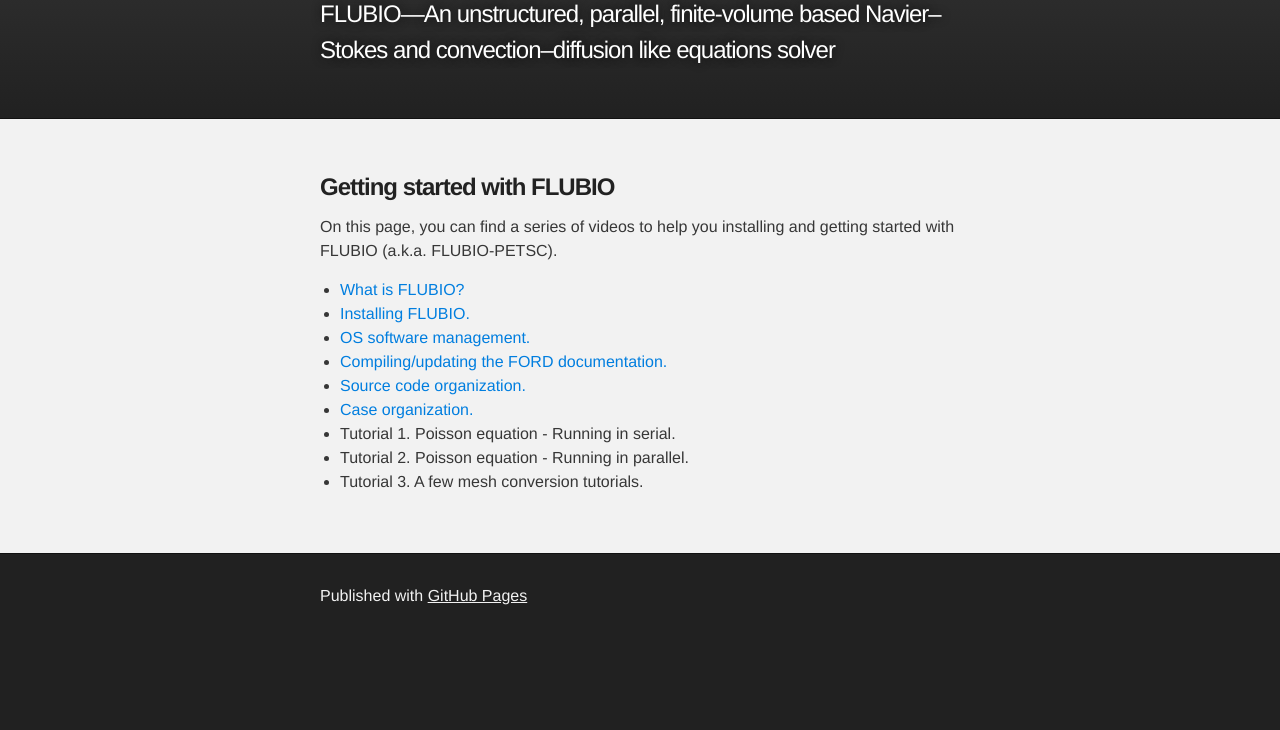
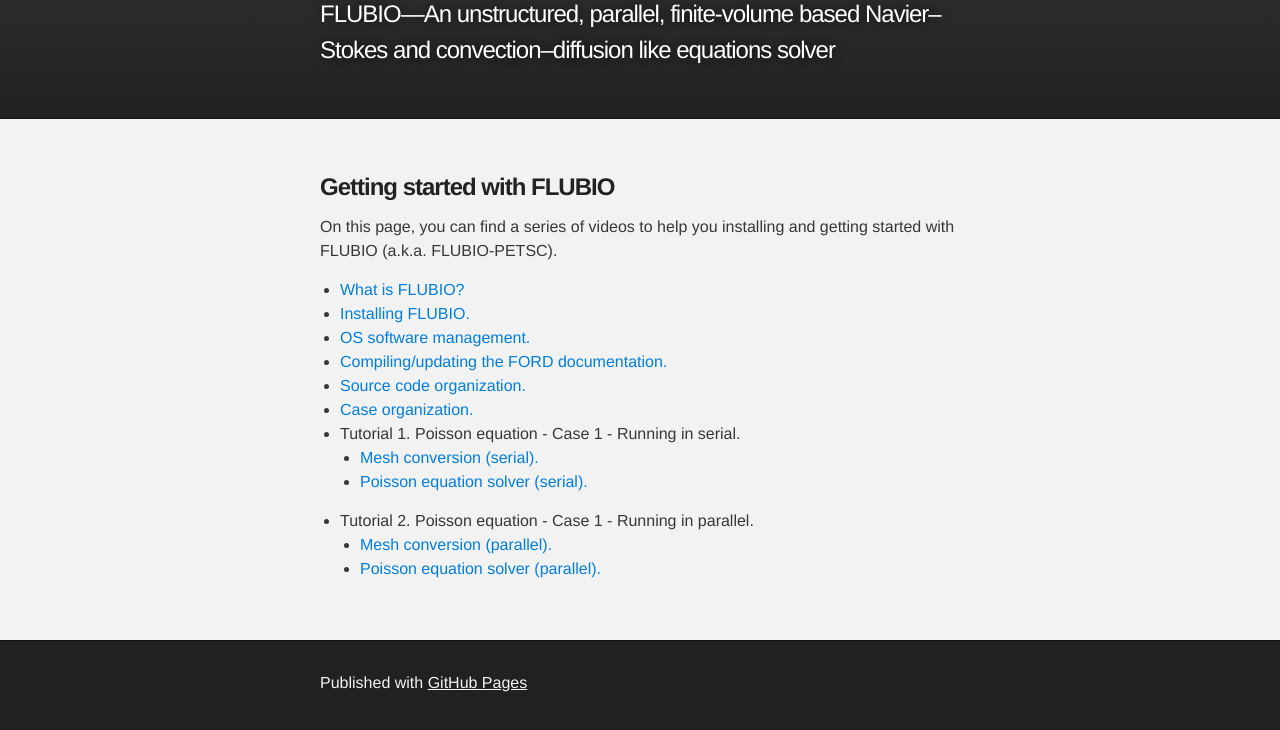
Before and after one commit to flubiopetsc/flubiopetsc, a plain HTML site: page getting_started.html in a window 1280 px wide. Shown: the part 127-857 px from the top of the page. Before the commit the page ends 800 px from the top, so only its background shows below. Drawn offline with Linux system fonts and the light colour scheme.

Commit message:
Add files via upload

```diff
--- a/getting_started.html
+++ b/getting_started.html
@@ -67,24 +67,43 @@ On this page, you can find a series of videos to help you installing and getting
 
     <li><a href="https://youtu.be/1BN1jtqgaF8">Case organization.</a></li>
 
-    <li>Tutorial 1. Poisson equation - Running in serial.</li>
+	<li>Tutorial 1. Poisson equation - Case 1 - Running in serial.
 
-    <li>Tutorial 2. Poisson equation - Running in parallel.</li>
+	<ul class="a">
 
-    <li>Tutorial 3. A few mesh conversion tutorials.</li>
+    	<li><a href="https://youtu.be/vOapxX8FF9M">Mesh conversion (serial).</a></li>
+
+
+    	<li><a href="https://youtu.be/D_sPaee5lV0">Poisson equation solver (serial).</a></li>
+
+	</ul>
+
+	</li>
+
+	<li>Tutorial 2. Poisson equation - Case 1 - Running in parallel.
+
+	<ul class="a">
+
+    	<li><a href="https://youtu.be/J15p8tHYQ-A">Mesh conversion (parallel).</a></li>
+
+    	<li><a href="https://youtu.be/Ltei_clHo48">Poisson equation solver (parallel).</a></li>
+
+	</ul>
+
+	</li>
 
 <!--
-    <li>Tutorial 3. Convection-diffusion equation.</li>
+    <li>Tutorial 4. Convection-diffusion equation.</li>
 
-    <li>Tutorial 4. Burgers equation.</li>
+    <li>Tutorial 5. Burgers equation.</li>
 
-    <li>Tutorial 5. Navier-Stokes equations. Laminar flow around a cylinder.</li>
+    <li>Tutorial 6. Navier-Stokes equations. Laminar flow around a cylinder.</li>
 
-    <li>Tutorial 6. Navier-Stokes equations. Incompressible  turbulent flow past the ONERA-M6 wing.</li>
+    <li>Tutorial 7. Navier-Stokes equations. Incompressible  turbulent flow past the ONERA-M6 wing.</li>
 
-    <li>Tutorial 7. Navier-Stokes equations. Driven cavity case - Steady version.</li>
+    <li>Tutorial 8. Navier-Stokes equations. Driven cavity case - Steady version.</li>
 
-    <li>Tutorial 8. Navier-Stokes equations. Driven cavity case - Unsteady version.</li>
+    <li>Tutorial 9. Navier-Stokes equations. Driven cavity case - Unsteady version.</li>
  -->
 
 </ul>
```
